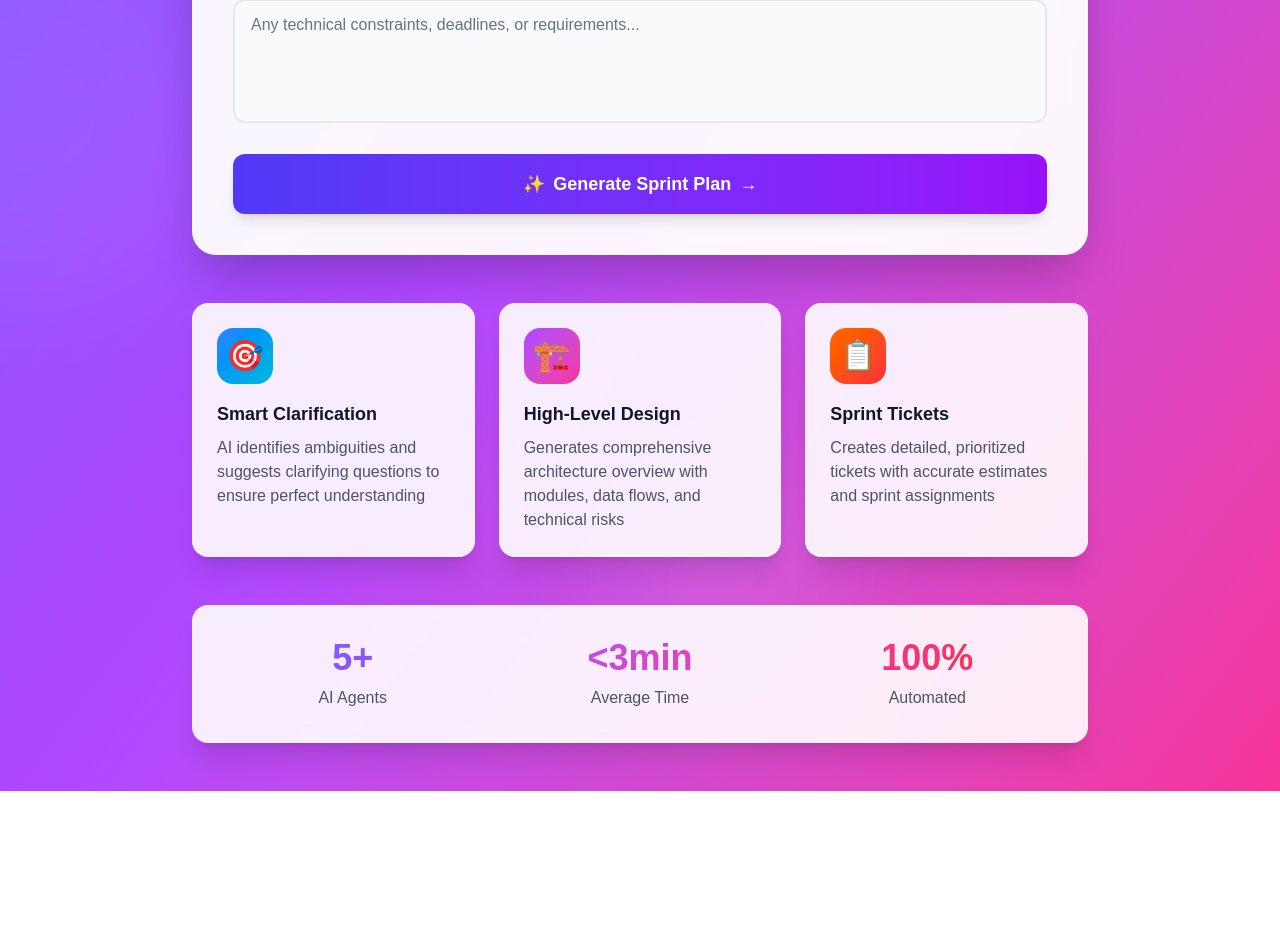
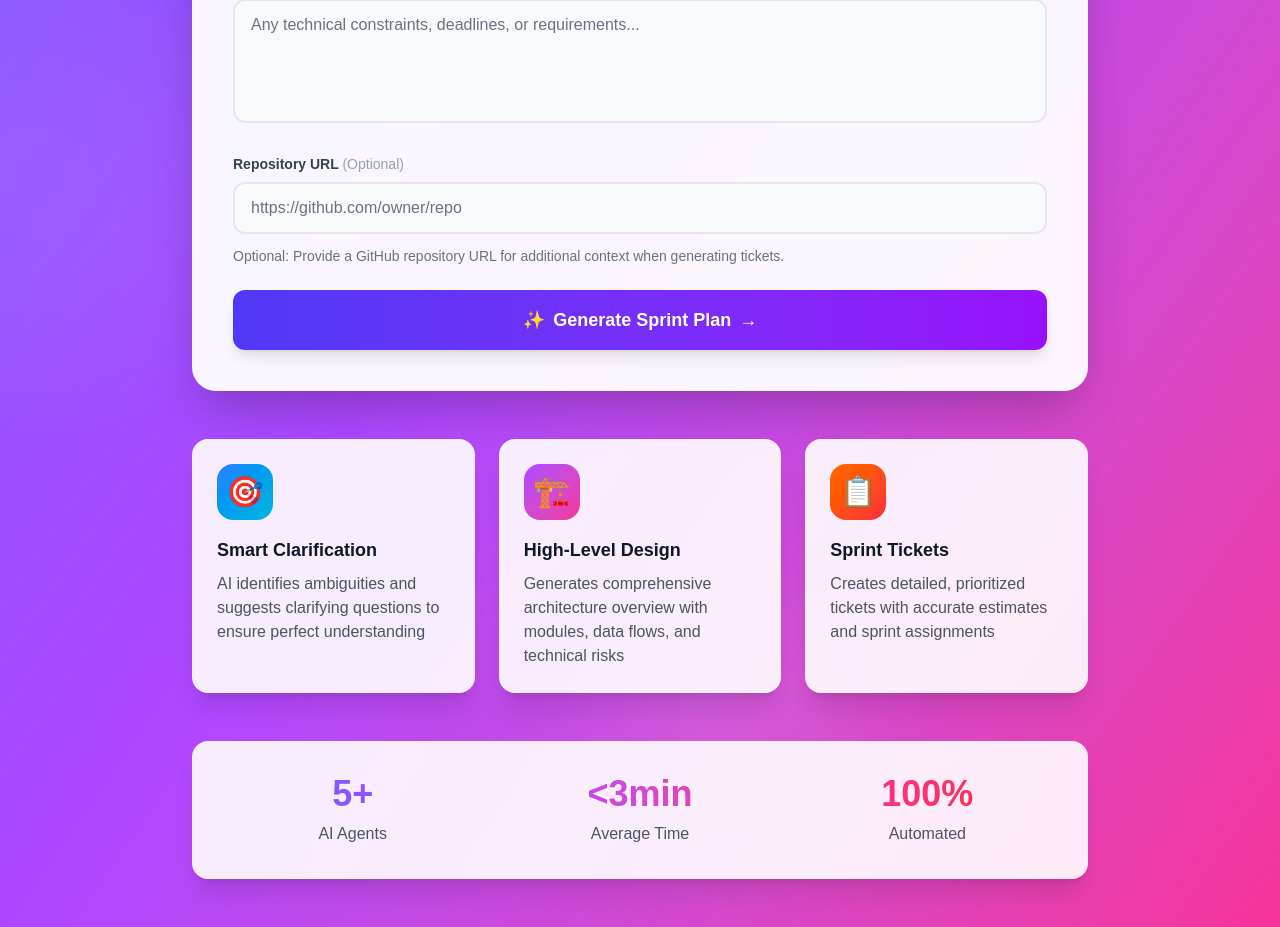
Before and after one commit to reactive-den/sprintcopilot, a Next.js app: page / in a window 1280 px wide. Shown: the part 945-1872 px from the top of the page. Before the commit the page ends 1736 px from the top, so only its background shows below. Built offline with nearby package versions, Linux system fonts and the light colour scheme.

Commit message:
added the repo url at project form page

```diff
--- a/src/components/ProjectForm.tsx
+++ b/src/components/ProjectForm.tsx
@@ -11,6 +11,10 @@ const projectSchema = z.object({
   title: z.string().min(10, 'Title must be at least 10 characters'),
   problem: z.string().min(50, 'Problem statement must be at least 50 characters'),
   constraints: z.string().optional(),
+  repoUrl: z
+    .union([z.string().url('Please enter a valid URL'), z.literal(''), z.undefined()])
+    .optional()
+    .transform((val) => (val === '' ? undefined : val)),
 });
 
 type ProjectFormData = z.infer<typeof projectSchema>;
@@ -112,6 +116,27 @@ export function ProjectForm() {
         )}
       </div>
 
+      <div className="space-y-2">
+        <label htmlFor="repoUrl" className="block text-sm font-semibold text-gray-700">
+          Repository URL <span className="text-gray-400 font-normal">(Optional)</span>
+        </label>
+        <input
+          id="repoUrl"
+          type="url"
+          {...register('repoUrl')}
+          className="w-full px-4 py-3 border-2 border-gray-200 rounded-xl focus:ring-2 focus:ring-indigo-500 focus:border-indigo-500 transition-all duration-200 bg-gray-50 focus:bg-white placeholder:text-gray-500 text-gray-900"
+          placeholder="https://github.com/owner/repo"
+        />
+        {errors.repoUrl && (
+          <p className="mt-1 text-sm text-red-600 flex items-center gap-1">
+            <span>⚠️</span> {errors.repoUrl.message}
+          </p>
+        )}
+        <p className="mt-1 text-sm text-gray-500">
+          Optional: Provide a GitHub repository URL for additional context when generating tickets.
+        </p>
+      </div>
+
       {error && (
         <div className="p-4 bg-red-50 border-2 border-red-200 rounded-xl flex items-start gap-3">
           <span className="text-xl">❌</span>
--- a/src/lib/validations.ts
+++ b/src/lib/validations.ts
@@ -7,6 +7,10 @@ export const createProjectSchema = z.object({
     .min(20, 'Problem statement must be at least 20 characters')
     .max(2000, 'Problem statement too long'),
   constraints: z.string().max(1000, 'Constraints too long').optional(),
+  repoUrl: z
+    .union([z.string().url('Please enter a valid URL'), z.literal(''), z.undefined()])
+    .optional()
+    .transform((val) => (val === '' ? undefined : val)),
 });
 
 export const clarificationsSchema = z.object({
```
